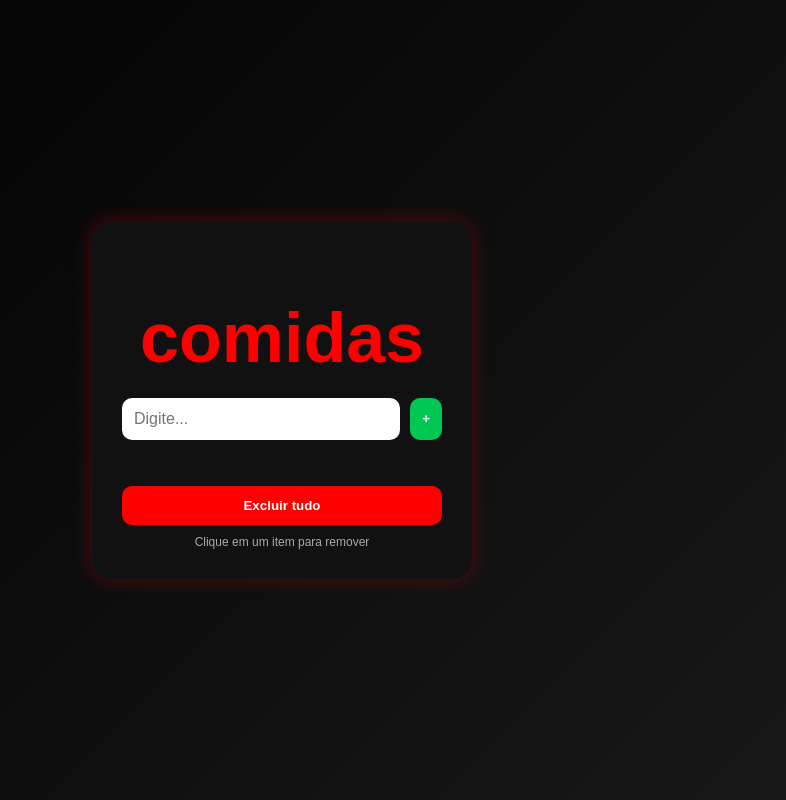
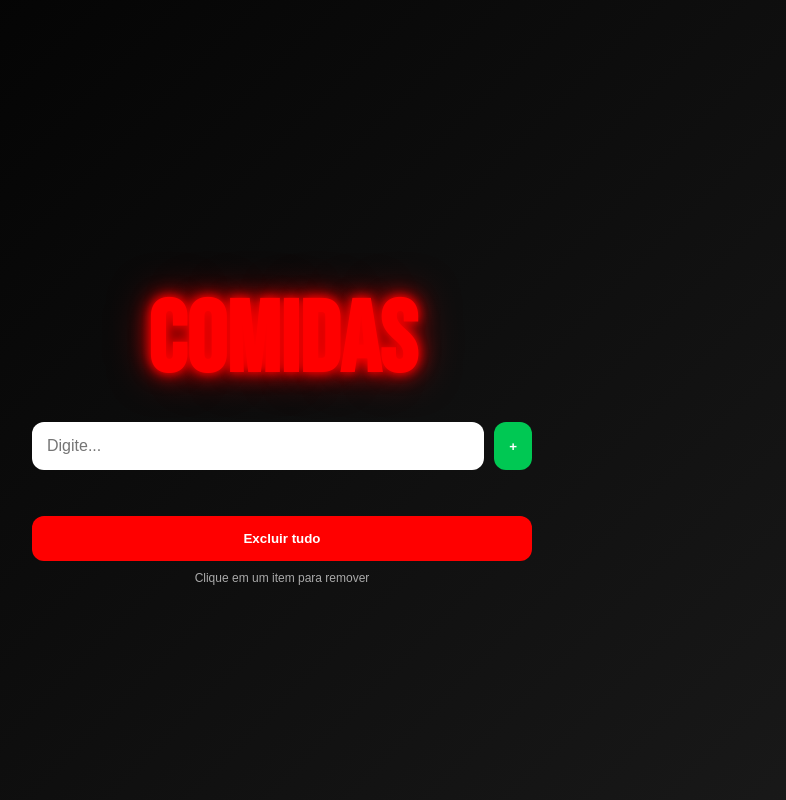
Before and after one commit to levimoreira1316-svg/Comidamassafodastica, a plain HTML site: page index.html in a window 1280 px wide. Shown: the whole page, without its empty margins (358-1144 px from the left). Drawn offline with Linux system fonts and the light colour scheme.

Commit message:
Update index.html

```diff
--- a/index.html
+++ b/index.html
@@ -2,7 +2,14 @@
 <html lang="pt-br">
 <head>
   <meta charset="UTF-8">
+
+  <!-- ISSO AQUI RESOLVE O PROBLEMA DO ZOOM -->
+  <meta name="viewport" content="width=device-width, initial-scale=1.0">
+
   <title>Comidas</title>
+
+  <!-- FONTE BONITA DO GOOGLE -->
+  <link href="https://fonts.googleapis.com/css2?family=Bebas+Neue&display=swap" rel="stylesheet">
 
   <style>
     body {
@@ -10,25 +17,32 @@
       color: white;
       margin: 0;
       font-family: Arial, sans-serif;
+
       display: flex;
       justify-content: center;
       align-items: center;
+
       height: 100vh;
     }
 
     .container {
-      background: #111;
-      padding: 30px;
-      border-radius: 20px;
-      box-shadow: 0 0 20px rgba(255,0,0,0.3);
-      width: 320px;
+      width: 100%;
+      max-width: 500px;
+      padding: 20px;
       text-align: center;
     }
 
     h1 {
+      font-family: 'Bebas Neue', sans-serif;
       color: red;
-      font-size: 70px;
+      font-size: 100px;
       margin-bottom: 20px;
+
+      /* BRILHO 🔥 */
+      text-shadow:
+        0 0 10px red,
+        0 0 20px red,
+        0 0 40px darkred;
     }
 
     .input-area {
@@ -39,16 +53,15 @@
 
     input {
       flex: 1;
-      padding: 12px;
-      border-radius: 10px;
+      padding: 15px;
+      border-radius: 12px;
       border: none;
-      outline: none;
       font-size: 16px;
     }
 
     button {
-      padding: 12px;
-      border-radius: 10px;
+      padding: 15px;
+      border-radius: 12px;
       border: none;
       cursor: pointer;
       font-weight: bold;
@@ -74,17 +87,18 @@
     ul {
       list-style: none;
       padding: 0;
-      max-height: 200px;
+      max-height: 300px;
       overflow-y: auto;
     }
 
     li {
       background: #222;
       margin-bottom: 10px;
-      padding: 12px;
-      border-radius: 10px;
+      padding: 15px;
+      border-radius: 12px;
       cursor: pointer;
       transition: 0.2s;
+      font-size: 18px;
     }
 
     li:hover {
@@ -124,7 +138,6 @@
     let lista = document.getElementById("lista");
     let input = document.getElementById("inputComida");
 
-    // Carregar lista
     window.onload = function() {
       let dados = JSON.parse(localStorage.getItem("comidas")) || [];
       dados.forEach(item => criarItem(item));
@@ -132,7 +145,6 @@
 
     function adicionar() {
       let texto = input.value.trim();
-
       if (texto === "") return;
 
       criarItem(texto);
@@ -171,7 +183,6 @@
       lista.innerHTML = "";
     }
 
-    // ENTER
     input.addEventListener("keypress", function(e) {
       if (e.key === "Enter") {
         adicionar();
```
